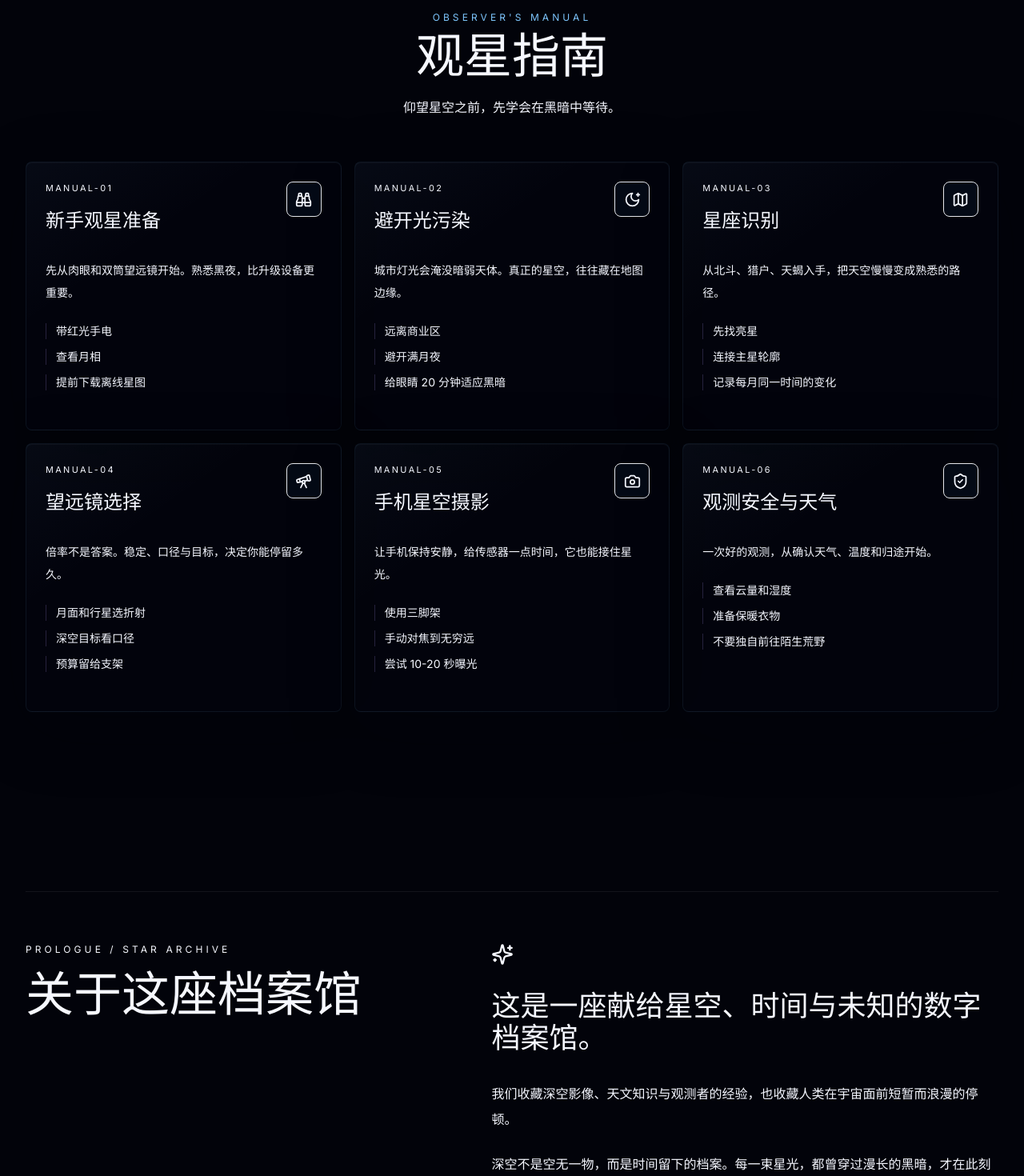
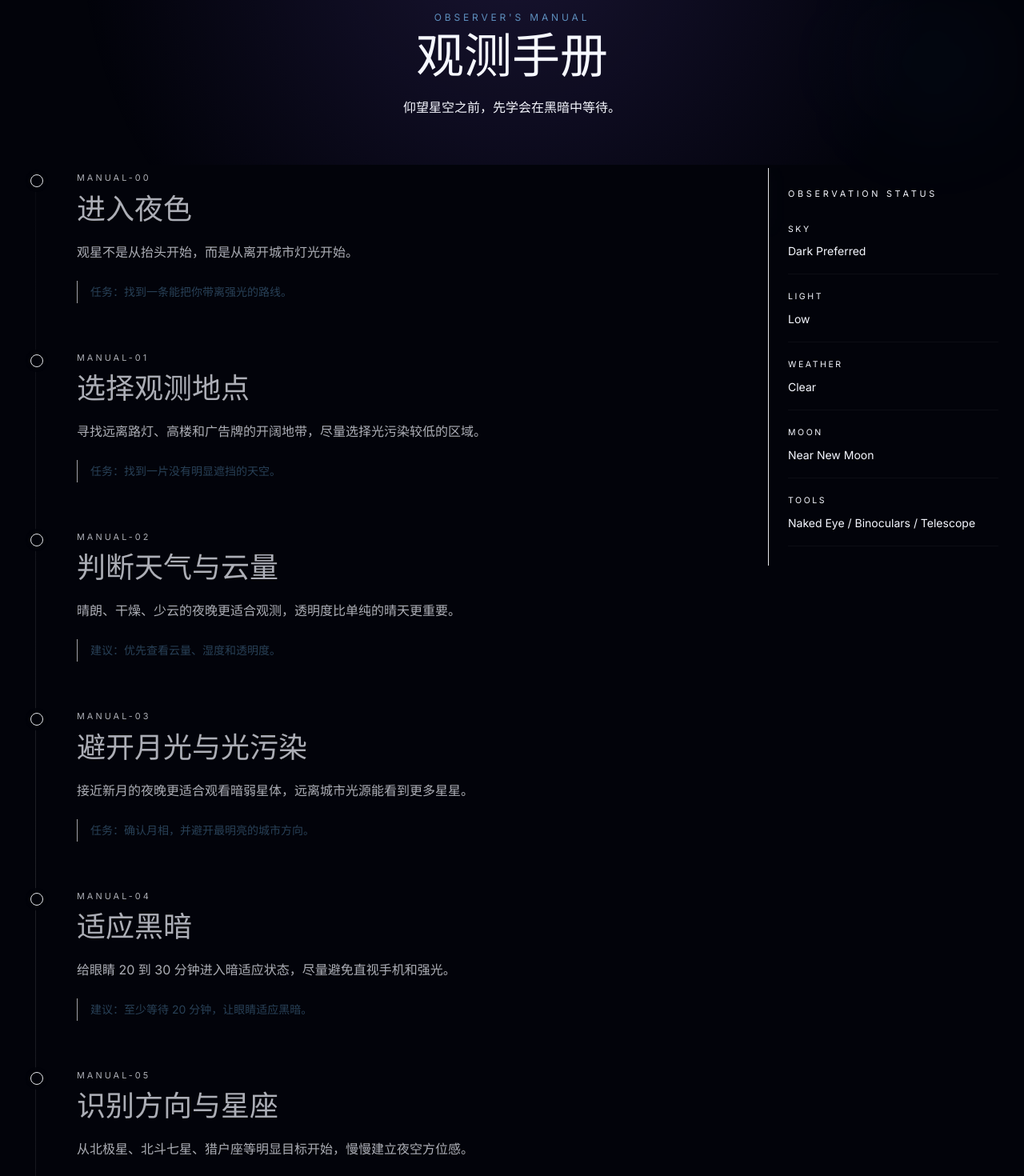
Before and after one commit to Hsiwozer/StarVista, a React (Vite) app: page / in a window 1280 px wide. Shown: the part 4780-6250 px from the top of the page at 80% size. Built offline with nearby package versions, Linux system fonts and the light colour scheme.

Commit message:
Redesign guide as observer manual

```diff
--- a/src/components/Guide.tsx
+++ b/src/components/Guide.tsx
@@ -1,67 +1,37 @@
-import {
-  Aperture,
-  Binoculars,
-  Camera,
-  Map,
-  MoonStar,
-  ShieldCheck,
-  Telescope,
-} from "lucide-react";
-import { guideItems } from "../data/mockData";
-import { ArchiveCard } from "./ArchiveCard";
+import { ManualTimeline } from "./ManualTimeline";
+import { ObservationStatus } from "./ObservationStatus";
 import { Reveal } from "./Reveal";
-import { SectionHeading } from "./SectionHeading";
-
-const icons = [Binoculars, MoonStar, Map, Telescope, Camera, ShieldCheck];
 
 export function Guide() {
   return (
     <section id="guide" className="section-shell">
+      <div className="pointer-events-none absolute inset-x-0 top-4 h-72 bg-[radial-gradient(circle_at_50%_0%,rgba(141,109,255,0.16),transparent_34rem)]" />
+      <div className="pointer-events-none absolute right-8 top-24 h-40 w-40 rounded-full bg-galaxy-500/[0.045] blur-3xl" />
+
       <Reveal>
-        <SectionHeading
-          eyebrow="Observer's Manual"
-          title="观星指南"
-          description="仰望星空之前，先学会在黑暗中等待。"
-        />
+        <div className="relative mx-auto mb-12 max-w-3xl text-center md:mb-16">
+          <p className="mb-3 text-[0.68rem] uppercase tracking-[0.32em] text-galaxy-400/70 sm:text-xs">
+            Observer&apos;s Manual
+          </p>
+          <h2 className="font-display text-4xl font-medium text-starlight sm:text-5xl md:text-6xl">
+            观测手册
+          </h2>
+          <p className="mx-auto mt-5 max-w-xl text-sm leading-7 text-white/58 md:text-base">
+            仰望星空之前，先学会在黑暗中等待。
+          </p>
+        </div>
       </Reveal>
 
-      <div className="grid gap-4 sm:grid-cols-2 xl:grid-cols-3">
-        {guideItems.map((item, index) => {
-          const Icon = icons[index] ?? Aperture;
-          return (
-            <Reveal key={item.title} delay={index * 80}>
-              <ArchiveCard interactive className="group h-full min-h-[21rem] p-5 sm:p-6">
-                <div className="mb-8 flex items-start justify-between">
-                  <div>
-                    <p className="text-[0.68rem] uppercase tracking-[0.22em] text-nebula-300/66">
-                      {item.manualId}
-                    </p>
-                    <h3 className="mt-4 text-2xl font-medium text-starlight/88 transition duration-700 group-hover:text-starlight">
-                      {item.title}
-                    </h3>
-                  </div>
-                  <div className="flex h-11 w-11 items-center justify-center rounded-lg border border-galaxy-400/14 bg-galaxy-500/[0.04] text-galaxy-400/56 transition duration-700 group-hover:border-galaxy-400/28 group-hover:text-galaxy-400">
-                    <Icon size={21} />
-                  </div>
-                </div>
-                <p className="text-sm leading-7 text-white/52 transition duration-700 group-hover:text-white/66">
-                  {item.description}
-                </p>
-                <ul className="mt-6 space-y-3">
-                  {item.details.map((detail) => (
-                    <li
-                      key={detail}
-                      className="border-l border-nebula-400/20 pl-3 text-sm text-white/46 transition duration-700 group-hover:border-nebula-400/38 group-hover:text-white/62"
-                    >
-                      {detail}
-                    </li>
-                  ))}
-                </ul>
-              </ArchiveCard>
-            </Reveal>
-          );
-        })}
+      <div className="relative grid gap-12 lg:grid-cols-[minmax(0,1fr)_18rem] lg:gap-16 xl:gap-24">
+        <ManualTimeline />
+        <ObservationStatus />
       </div>
+
+      <Reveal delay={160}>
+        <p className="mx-auto mt-8 max-w-3xl whitespace-pre-line text-center font-display text-3xl leading-snug text-starlight/68 md:mt-12 md:text-4xl md:leading-snug">
+          {"当你远离灯光，等待眼睛适应黑暗，\n你会发现星空并没有变亮，\n只是你终于学会了看见它。"}
+        </p>
+      </Reveal>
     </section>
   );
 }
--- /dev/null
+++ b/src/components/ManualStep.tsx
@@ -0,0 +1,33 @@
+import type { ManualStepItem } from "../types/content";
+import { Reveal } from "./Reveal";
+
+interface ManualStepProps {
+  step: ManualStepItem;
+  index: number;
+}
+
+export function ManualStep({ step, index }: ManualStepProps) {
+  return (
+    <Reveal delay={index * 90} distance="short">
+      <article className="group/manual relative min-h-[12rem] pb-10 pl-12 sm:min-h-[13.5rem] sm:pl-16 sm:pb-14">
+        <div className="absolute left-[0.59rem] top-2 h-full w-px bg-white/[0.035] transition duration-700 group-hover/manual:bg-galaxy-400/28 group-hover/manual:shadow-[0_0_24px_rgba(127,199,255,0.18)] sm:left-[0.72rem]" />
+        <div className="absolute left-1 top-2 h-4 w-4 rounded-full border border-galaxy-400/18 bg-space-950 shadow-[0_0_0_6px_rgba(2,3,10,0.84)] transition duration-700 group-hover/manual:border-galaxy-400/72 group-hover/manual:bg-galaxy-400/34 group-hover/manual:shadow-[0_0_0_6px_rgba(2,3,10,0.84),0_0_24px_rgba(127,199,255,0.32)] sm:left-1.5" />
+
+        <div className="max-w-2xl translate-y-1 opacity-70 transition duration-700 group-hover/manual:translate-y-0 group-hover/manual:opacity-100">
+          <p className="text-[0.68rem] uppercase tracking-[0.28em] text-nebula-300/42 transition duration-700 group-hover/manual:text-nebula-300/86">
+            {step.manualId}
+          </p>
+          <h3 className="mt-3 font-display text-3xl font-medium leading-tight text-starlight/78 transition duration-700 group-hover/manual:text-starlight sm:text-4xl">
+            {step.title}
+          </h3>
+          <p className="mt-4 text-sm leading-7 text-white/48 transition duration-700 group-hover/manual:text-white/66 sm:text-base sm:leading-8">
+            {step.description}
+          </p>
+          <p className="mt-5 max-w-xl border-l border-galaxy-400/14 pl-4 text-sm leading-7 text-galaxy-400/45 transition duration-700 group-hover/manual:border-galaxy-400/34 group-hover/manual:text-galaxy-400/76">
+            {step.prompt}
+          </p>
+        </div>
+      </article>
+    </Reveal>
+  );
+}
--- /dev/null
+++ b/src/components/ManualTimeline.tsx
@@ -0,0 +1,15 @@
+import { manualSteps } from "../data/manualData";
+import { ManualStep } from "./ManualStep";
+
+export function ManualTimeline() {
+  return (
+    <div className="relative">
+      <div className="pointer-events-none absolute left-[0.59rem] top-2 bottom-14 w-px bg-gradient-to-b from-transparent via-white/[0.09] to-transparent sm:left-[0.72rem]" />
+      <div className="space-y-1">
+        {manualSteps.map((step, index) => (
+          <ManualStep key={step.manualId} step={step} index={index} />
+        ))}
+      </div>
+    </div>
+  );
+}
--- /dev/null
+++ b/src/components/ObservationStatus.tsx
@@ -0,0 +1,32 @@
+const statusItems = [
+  ["Sky", "Dark Preferred"],
+  ["Light", "Low"],
+  ["Weather", "Clear"],
+  ["Moon", "Near New Moon"],
+  ["Tools", "Naked Eye / Binoculars / Telescope"],
+] as const;
+
+export function ObservationStatus() {
+  return (
+    <aside className="sticky top-28 hidden self-start lg:block">
+      <div className="relative w-72 overflow-hidden border-l border-galaxy-400/16 py-6 pl-6">
+        <div className="pointer-events-none absolute left-0 top-0 h-20 w-px bg-galaxy-400/56 shadow-[0_0_22px_rgba(127,199,255,0.28)]" />
+        <p className="text-[0.68rem] uppercase tracking-[0.34em] text-galaxy-400/62">
+          Observation Status
+        </p>
+        <dl className="mt-7 space-y-5">
+          {statusItems.map(([label, value]) => (
+            <div key={label} className="border-b border-white/[0.045] pb-4">
+              <dt className="text-[0.66rem] uppercase tracking-[0.24em] text-white/28">
+                {label}
+              </dt>
+              <dd className="mt-2 text-sm leading-6 text-starlight/62">
+                {value}
+              </dd>
+            </div>
+          ))}
+        </dl>
+      </div>
+    </aside>
+  );
+}
--- /dev/null
+++ b/src/data/manualData.ts
@@ -0,0 +1,59 @@
+import type { ManualStepItem } from "../types/content";
+
+export const manualSteps: ManualStepItem[] = [
+  {
+    manualId: "MANUAL-00",
+    title: "进入夜色",
+    description: "观星不是从抬头开始，而是从离开城市灯光开始。",
+    prompt: "任务：找到一条能把你带离强光的路线。",
+  },
+  {
+    manualId: "MANUAL-01",
+    title: "选择观测地点",
+    description:
+      "寻找远离路灯、高楼和广告牌的开阔地带，尽量选择光污染较低的区域。",
+    prompt: "任务：找到一片没有明显遮挡的天空。",
+  },
+  {
+    manualId: "MANUAL-02",
+    title: "判断天气与云量",
+    description:
+      "晴朗、干燥、少云的夜晚更适合观测，透明度比单纯的晴天更重要。",
+    prompt: "建议：优先查看云量、湿度和透明度。",
+  },
+  {
+    manualId: "MANUAL-03",
+    title: "避开月光与光污染",
+    description:
+      "接近新月的夜晚更适合观看暗弱星体，远离城市光源能看到更多星星。",
+    prompt: "任务：确认月相，并避开最明亮的城市方向。",
+  },
+  {
+    manualId: "MANUAL-04",
+    title: "适应黑暗",
+    description:
+      "给眼睛 20 到 30 分钟进入暗适应状态，尽量避免直视手机和强光。",
+    prompt: "建议：至少等待 20 分钟，让眼睛适应黑暗。",
+  },
+  {
+    manualId: "MANUAL-05",
+    title: "识别方向与星座",
+    description:
+      "从北极星、北斗七星、猎户座等明显目标开始，慢慢建立夜空方位感。",
+    prompt: "任务：先锁定一个方向，再寻找最熟悉的亮星。",
+  },
+  {
+    manualId: "MANUAL-06",
+    title: "选择工具",
+    description:
+      "裸眼适合认识星空，双筒望远镜适合入门，天文望远镜适合更深入的观测。",
+    prompt: "建议：先确定观测目标，再决定是否带上更重的设备。",
+  },
+  {
+    manualId: "MANUAL-07",
+    title: "记录第一束星光",
+    description:
+      "可以用文字、照片或观测笔记记录下看到的天体和当晚的天空状态。",
+    prompt: "任务：写下时间、地点、天气和第一个被你认出的天体。",
+  },
+];
--- a/src/data/mockData.ts
+++ b/src/data/mockData.ts
@@ -1,7 +1,6 @@
 import type {
   ArticleItem,
   DailyCosmosItem,
-  GuideItem,
 } from "../types/content";
 
 export const dailyCosmos: DailyCosmosItem = {
@@ -75,42 +74,3 @@ export const articleItems: ArticleItem[] = [
     image: "/images/emission-nebula.png",
   },
 ];
-
-export const guideItems: GuideItem[] = [
-  {
-    manualId: "MANUAL-01",
-    title: "新手观星准备",
-    description: "先从肉眼和双筒望远镜开始。熟悉黑夜，比升级设备更重要。",
-    details: ["带红光手电", "查看月相", "提前下载离线星图"],
-  },
-  {
-    manualId: "MANUAL-02",
-    title: "避开光污染",
-    description: "城市灯光会淹没暗弱天体。真正的星空，往往藏在地图边缘。",
-    details: ["远离商业区", "避开满月夜", "给眼睛 20 分钟适应黑暗"],
-  },
-  {
-    manualId: "MANUAL-03",
-    title: "星座识别",
-    description: "从北斗、猎户、天蝎入手，把天空慢慢变成熟悉的路径。",
-    details: ["先找亮星", "连接主星轮廓", "记录每月同一时间的变化"],
-  },
-  {
-    manualId: "MANUAL-04",
-    title: "望远镜选择",
-    description: "倍率不是答案。稳定、口径与目标，决定你能停留多久。",
-    details: ["月面和行星选折射", "深空目标看口径", "预算留给支架"],
-  },
-  {
-    manualId: "MANUAL-05",
-    title: "手机星空摄影",
-    description: "让手机保持安静，给传感器一点时间，它也能接住星光。",
-    details: ["使用三脚架", "手动对焦到无穷远", "尝试 10-20 秒曝光"],
-  },
-  {
-    manualId: "MANUAL-06",
-    title: "观测安全与天气",
-    description: "一次好的观测，从确认天气、温度和归途开始。",
-    details: ["查看云量和湿度", "准备保暖衣物", "不要独自前往陌生荒野"],
-  },
-];
--- a/src/types/content.ts
+++ b/src/types/content.ts
@@ -35,9 +35,9 @@ export interface ArticleItem {
   image: string;
 }
 
-export interface GuideItem {
+export interface ManualStepItem {
   manualId: string;
   title: string;
   description: string;
-  details: string[];
+  prompt: string;
 }
```
